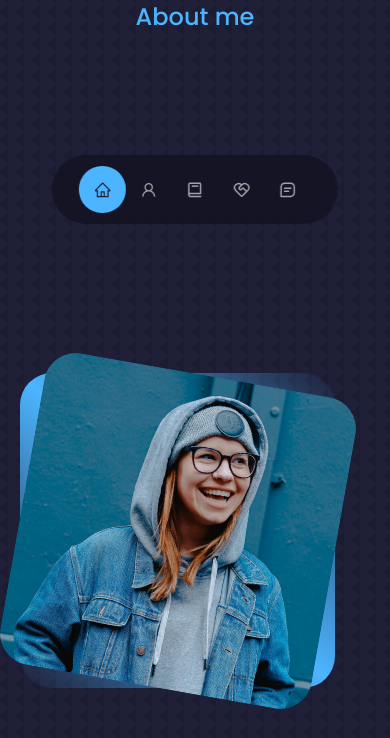
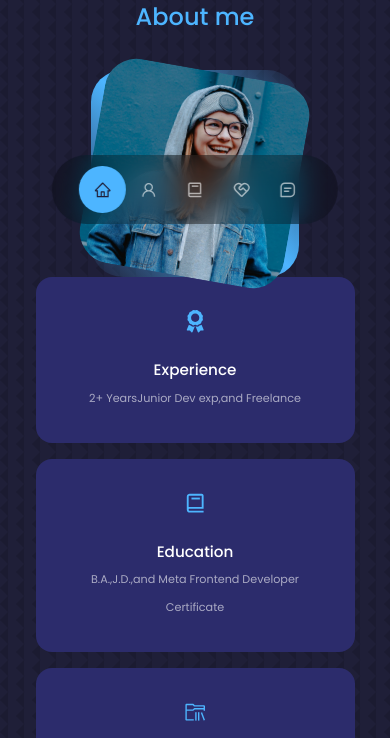
Before and after one commit to CameronRiecan/CameronRiecan.github.io, a React (Create React App) app: page / in a window 390 px wide. Shown: the part 588-1326 px from the top of the page. Built offline with nearby package versions, Linux system fonts and the light colour scheme.

Commit message:
fix css for about section to make more responive, remove the row container as it was adding too much space around the image

```diff
--- a/src/components/about/About.jsx
+++ b/src/components/about/About.jsx
@@ -11,7 +11,7 @@ const About = () => {
       <h5>Get to Know</h5>
       <h2>About me</h2>
 
-      <div className="container about_container row-container">
+      <div className="container about_container">
         <div className="about_me">
           <div className='about_me-image'>
             <img src={ME} alt='About Me Image' />
--- a/src/components/about/about.css
+++ b/src/components/about/about.css
@@ -9,6 +9,8 @@
     flex-direction: column;
     align-items: center;
     gap: 2rem;
+    margin: 2rem 0;
+    padding: 0 1rem;
 }
 
 .about_me {
@@ -81,14 +83,25 @@
 
 /* Media Queries (Medium Devices) */
 @media screen and (max-width: 1024px) {
+    .about_container {
+        grid-template-columns: 1fr;
+        gap: 0;
+    }
+
     .about_me {
-        width: 80%;
+        width: 50%;
+        margin: 2rem auto;
+    }
+
+    .about_content p {
+        margin: 1rem 0;
     }
 }
 
 /* Media Queries (Small Devices) */
 @media screen and (max-width: 600px) {
     .about_me {
-        width: 90%;
+        width: 65%;
+        margin: 0 auto;
     }
 }
```
